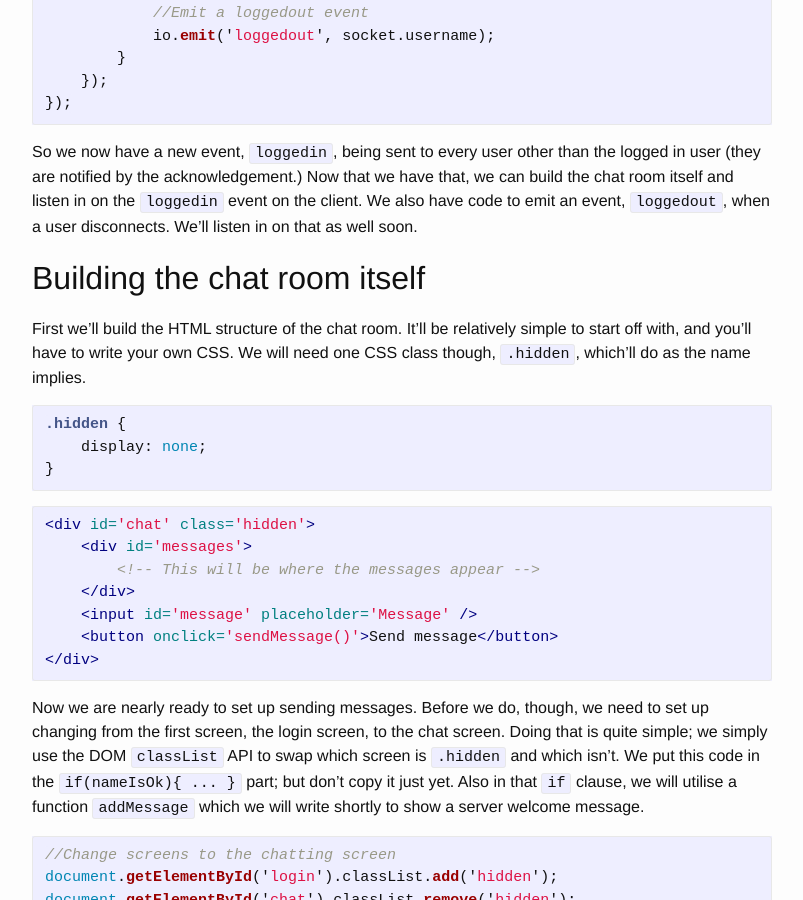
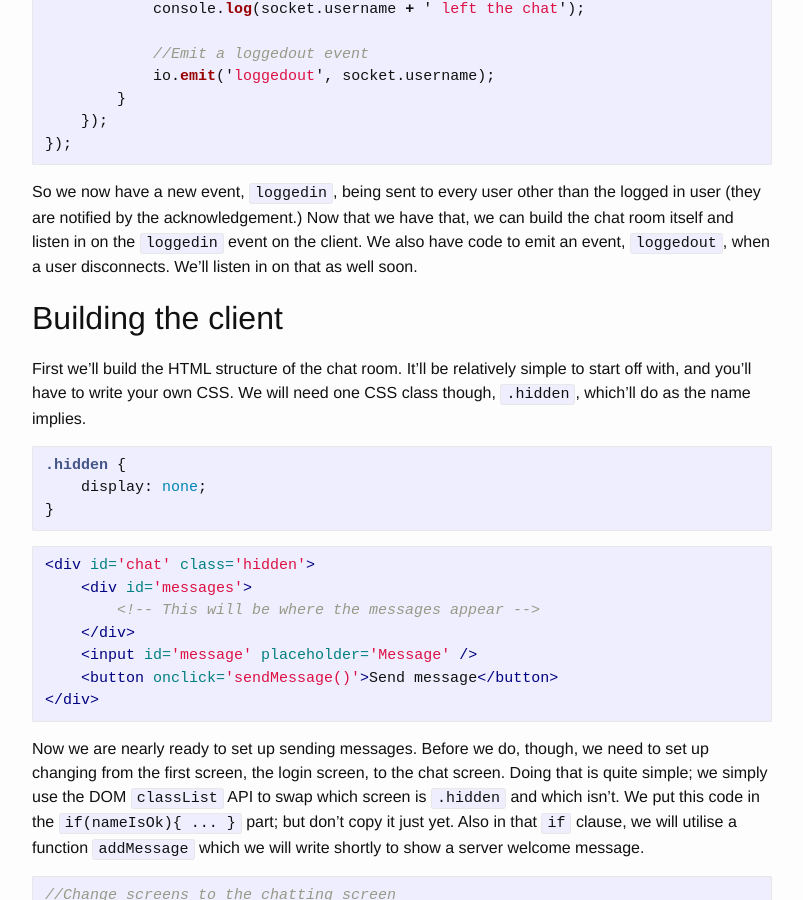
Before and after one commit to OliverBalfour/oliverbalfour.github.io, a Jekyll site: the page built from _posts/2017-3-12-making-a-realtime-chatroom-in-nodejs.md, in a window 1280 px wide and 900 px high, scrolled down 4206 px. Shown: the whole window, without its empty margins (238-1041 px from the left). Built offline with Jekyll 4.4.1, drawn with Linux system fonts in a browser that asks for light colours; some of the changed text lies outside the part shown.

Commit message:
Update headers

```diff
--- a/_posts/2017-3-12-making-a-realtime-chatroom-in-nodejs.md
+++ b/_posts/2017-3-12-making-a-realtime-chatroom-in-nodejs.md
@@ -23,6 +23,7 @@ We'll create a brand new node application in a new folder and initialise it with
 Then we install a few dependencies; the ones we need for now are express (simple http server with programmable routing) and socket.io (powerful WebSockets server and client)
 
 `npm install --save express`
+
 `npm install --save socket.io`
 
 ## Hello World
@@ -172,7 +173,7 @@ io.on('connection', (socket) => {
 
 So we now have a new event, `loggedin`, being sent to every user other than the logged in user (they are notified by the acknowledgement.) Now that we have that, we can build the chat room itself and listen in on the `loggedin` event on the client. We also have code to emit an event, `loggedout`, when a user disconnects. We'll listen in on that as well soon.
 
-## Building the chat room itself
+## Building the client
 
 First we'll build the HTML structure of the chat room. It'll be relatively simple to start off with, and you'll have to write your own CSS. We will need one CSS class though, `.hidden`, which'll do as the name implies.
 
```
Also changed, not shown: other parts of _posts/2017-3-12-making-a-realtime-chatroom-in-nodejs.md (+2 -0 lines).
